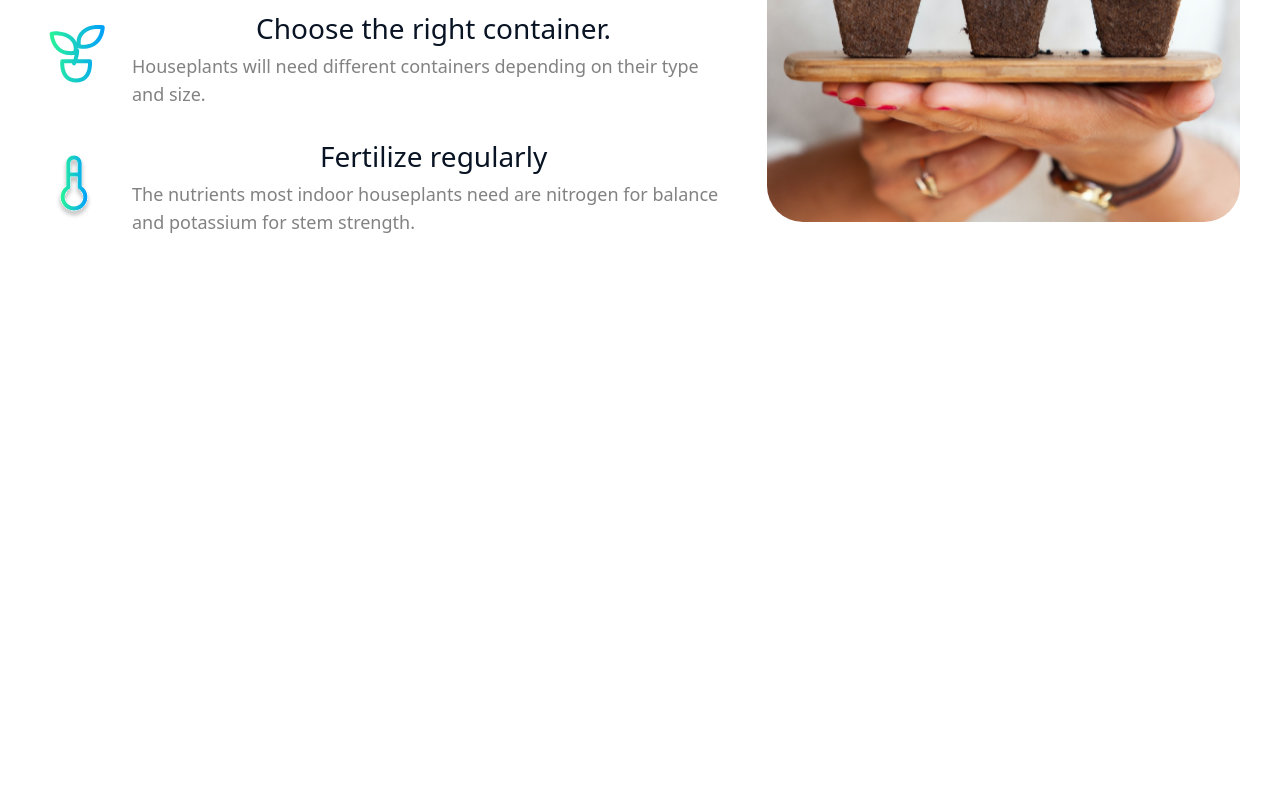
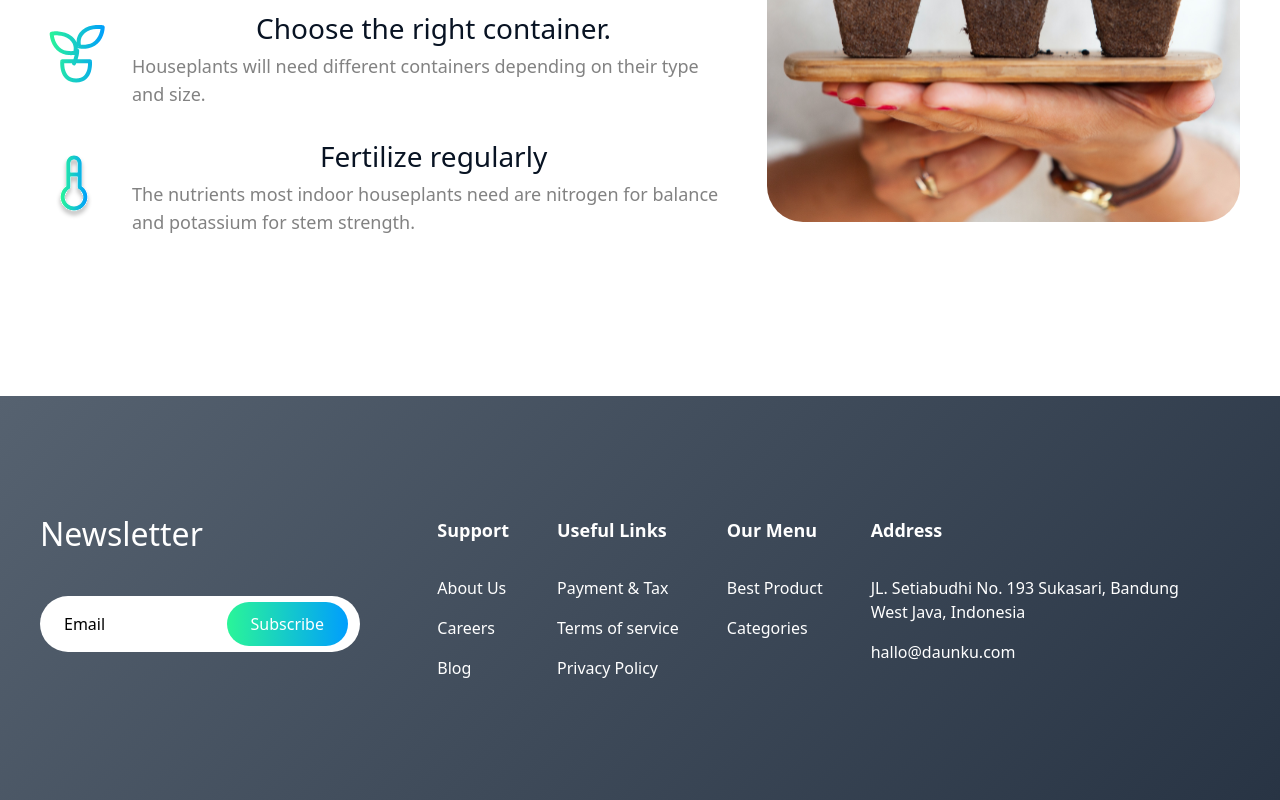
Before and after one commit to KILLERTIAN/interior-design, a React (Create React App) app: page / in a window 1280 px wide. Shown: the part 3703-4503 px from the top of the page. Before the commit the page ends 4099 px from the top, so only its background shows below. Built offline with nearby package versions, Linux system fonts and the light colour scheme.

Commit message:
Footer section

```diff
--- a/src/App.js
+++ b/src/App.js
@@ -14,7 +14,7 @@
       <Products />
       <Reference />
       <Care />
-      {/* <Footer /> */}
+      <Footer />
     </>
   );
 }
--- a/src/views/Footer.jsx
+++ b/src/views/Footer.jsx
@@ -6,7 +6,61 @@
 } from "../data";
 
 const Footer = () => {
-  return <div>Footer</div>;
+  return <div className="bg-[linear-gradient(133deg,_#566270_0%,_#283444_100%)]">
+    <div className="max-w-[1490px] mx-auto px-10 py-[120px] ">
+      <div className="flex flex-col items-center xl:items-start xl:flex-row xl:justify-between gap-12">
+        <div className="w-full xl:w-auto flex flex-col items-center xl:items-start">
+          <h2 className="text-white text-center xl:text-start font-medium text-3xl lg:text-[32px]">
+            {newsletter}
+          </h2>
+          <div className="relative w-full xs:w-[380px] xl:w-[320px] mt-11">
+            <input type="text"
+              placeholder="Email"
+              className="rounded-full w-full pl-6 pr-[140px] py-4 br-primary outline-none text-black  text-base xs:test-lg placeholder-black" />
+            <div className="absolute top-2/4 -translate-y-2/4 right-3 bg-[linear-gradient(90deg,_#2AF598_0%,_#009EFD_100%)] px-6 py-2.5 rounded-full cursor-pointer text-white">
+              Subscribe
+            </div>
+          </div>
+        </div>
+        <div className="flex flex-col md:flex-row justify-center items-start md:items-start gap-12 w-full ">
+          <div className="flex flex-col xs:flex-row gap-12 w-full md:w-auto">
+            {footerLinksColumnOne.map((item, index) => (
+              <div key={index} className="text-white max-w-screen md:max-w-[340px] flex-1 md:flex-auto">
+                <h6 className="mb-8 text-base lg:text-lg font-bold text-center xl:text-start">
+                  {item.title}
+                </h6>
+                <ul className="flex flex-col gap-4">
+                  {item.links.map((link, i) => (
+                    <div className="w-full flex mx-auto justify-center xl:justify-start">
+                      <li key={`list-item-${i}`} className="font-medium text-sm md:text-base cursor-pointer text-center xl:text-start w-fit">
+                        {link}
+                      </li>
+                    </div>
+                  ))}
+                </ul>
+              </div>
+            ))}
+            {footerLinksColumnTwo.map((item, index) => (
+              <div key={index} className="text-white max-w-screen md:max-w-[340px] flex-1 md:flex-auto">
+                <h6 className="mb-8 text-base lg:text-lg font-bold text-center xl:text-start">
+                  {item.title}
+                </h6>
+                <ul className="flex flex-col gap-4">
+                  {item.links.map((link, i) => (
+                    <div className="w-full flex mx-auto justify-center xl:justify-start">
+                      <li key={`list-item-${i}`} className="font-medium text-sm md:text-base cursor-pointer text-center xl:text-start w-fit">
+                        {link}
+                      </li>
+                    </div>
+                  ))}
+                </ul>
+              </div>
+            ))}
+          </div>
+        </div>
+      </div>
+    </div>
+  </div>;
 };
 
 export default Footer;
```
